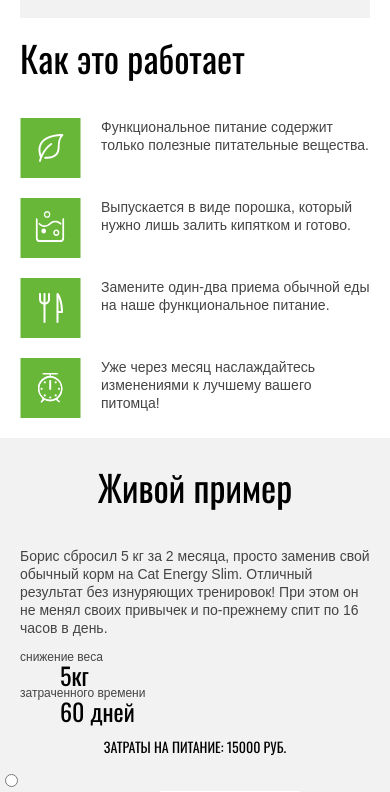
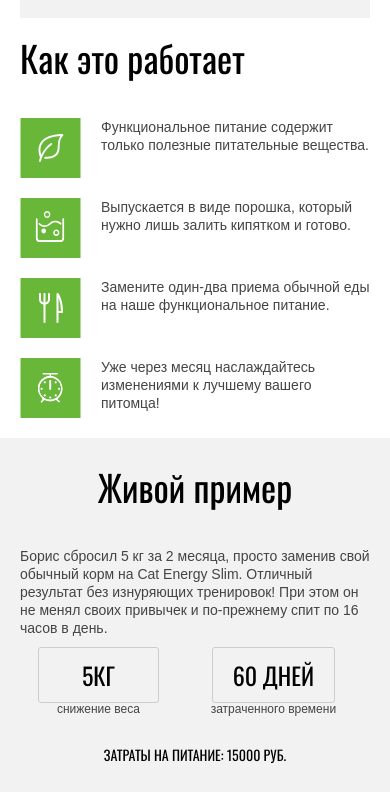
Before and after one commit to htmlacademy-adaptive/1359017-cat-energy-25, a website: page source/index.html in a window 390 px wide. Shown: the part 1205-1997 px from the top of the page. Drawn offline with nearby package versions, Linux system fonts and the light colour scheme; files that its build step writes are made by us from their sources.

Commit message:
Делает адаптивные сетки

```diff
--- a/source/index.html
+++ b/source/index.html
@@ -7,7 +7,7 @@
     <link href="css/style.css" rel="stylesheet">
   </head>
   <body class="page__body">
-    <header class="main-header">
+    <header class="main-header container">
       <div class="main-header__wrapper-index">
         <div class="main-header__block">
       <a class="main-header__logo-link">
@@ -95,20 +95,19 @@
               <h2 class="before-after__title">Живой пример</h2>
               <p class="before-after__description">Борис сбросил 5 кг за 2 месяца, просто заменив свой обычный корм на Cat Energy Slim. Отличный результат без изнуряющих тренировок! При этом он не менял своих привычек и по-прежнему спит по 16 часов в день. </p>
               <div class="before-after__result">
-                <dl class="before-after__list">
-                  <div class="before-after__item before-after-item">
+                <div class="before-after__list">
+                  <dl class="before-after__item before-after-item">
                     <dt class ="before-after-item__title">снижение веса</dt>
-                    <dd class ="before-after-item__value">5кг</dd>
+                    <dd class ="before-after-item__value">5кг</dd></dl>
 
-                  <div class="before-after__item before-after-item">
+                  <dl class="before-after__item before-after-item">
                     <dt class =" before-after-item__title">затраченного времени</dt>
                     <dd class ="before-after-item__value">60 дней</dd>
-                  </div>
-                </dl>
+                  </dl>
+                </div>
                 <p class="before-after__price">затраты на питание:
-                  <span class="before-after__price-value">15000 руб.</span>
+                  <span class="before-after__price-value">15000 руб.</span></p>
                 </div>
-                </p>
               </div>
               <div class="slider toggle">
                 <input class="slider__before" type="radio" id="slider-input-before" name="slider-input">
--- a/source/less/blocks/before-after.less
+++ b/source/less/blocks/before-after.less
@@ -54,6 +54,12 @@
 }
 
 .before-after__list {
+  display: flex;
+  flex-wrap: wrap;
+  justify-content: space-between;
+  align-items: flex-start;
+  padding: 10px 0;
+
   @media (min-width: @desktop-width) {
     display: flex;
     justify-content: space-between;
@@ -79,6 +85,15 @@
   }
 }
 
+.before-after-item {
+  display: flex;
+  flex-direction: column-reverse;
+  align-items: center;
+  margin: 0;
+  flex-grow: 1;
+  position: relative;
+}
+
 .before-after-item__title {
   font-family: inherit;
   font-style: normal;
@@ -86,6 +101,10 @@
   font-size: 12px;
   line-height: 1;
   color: #444444;
+  padding: 0 16px;
+  position: relative;
+  text-align: center;
+  background-color: #f2f2f2;
 
   @media (min-width: @tablet-width) {
     font-size: 14px;
@@ -99,7 +118,15 @@
   font-style: normal;
   font-weight: 400;
   font-size: 24px;
-  line-height: 24px;
+  line-height: 1;
+  margin: 0;
+  padding: 15px 20px;
+  min-width: 121px;
+  text-align: center;
+  color: #000000;
+  text-transform: uppercase;
+  border: 1px solid #cdcdcd;
+  border-radius: 3px;
 
   @media (min-width: @tablet-width) {
     font-size: 30px;
@@ -116,6 +143,8 @@
   text-align: center;
   text-transform: uppercase;
   color: #000000;
+  margin-top: 20px;
+  margin-bottom: 35px;
 
   @media (min-width: @tablet-width) {
     font-size: 20px;
--- a/source/less/blocks/container.less
+++ b/source/less/blocks/container.less
@@ -4,14 +4,13 @@
   margin: 0 auto;
 
   @media (min-width: @tablet-width) {
-    padding: 78px 30px;
-    max-width: 768px;
-    margin-left: auto;
-    margin-right: auto;
+    padding: 0 30px;
+    margin: 0 auto;
+    width: 100%;
   }
 
   @media (min-width: @desktop-width) {
-    padding: 90px 40px 0;
+    padding: 0 40px;
     max-width: 1440px;
   }
 }
--- a/source/less/blocks/main-header.less
+++ b/source/less/blocks/main-header.less
@@ -98,6 +98,7 @@
 
 .main-header__block {
   display: flex;
+  height: 65px;
   //width: 100%;
 
   @media (min-width: @tablet-width) {
--- a/source/less/blocks/main-nav.less
+++ b/source/less/blocks/main-nav.less
@@ -50,6 +50,10 @@
   cursor: pointer;
   border: none;
   background-color: @basic-white;
+
+  @media (min-width: @tablet-width) {
+    display: none;
+  }
 }
 
 .main-nav--closed .main-nav__toggle::before {
```
